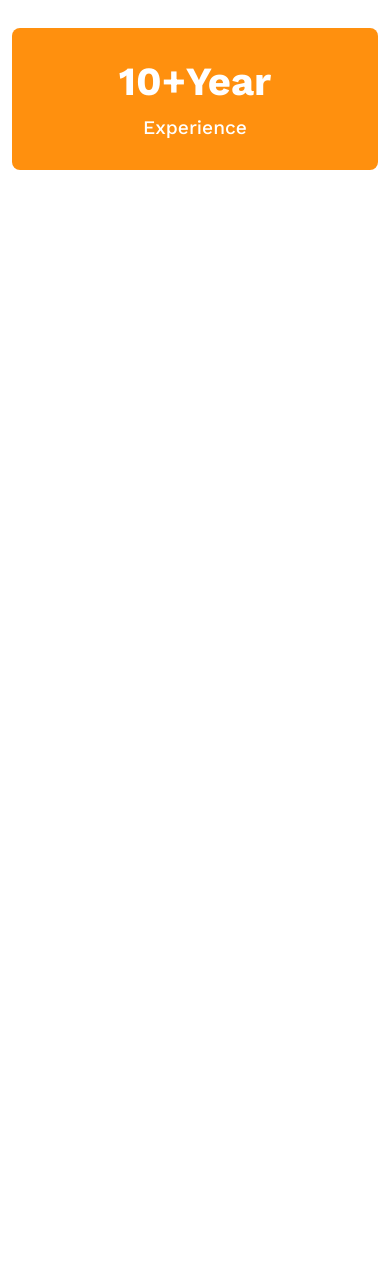
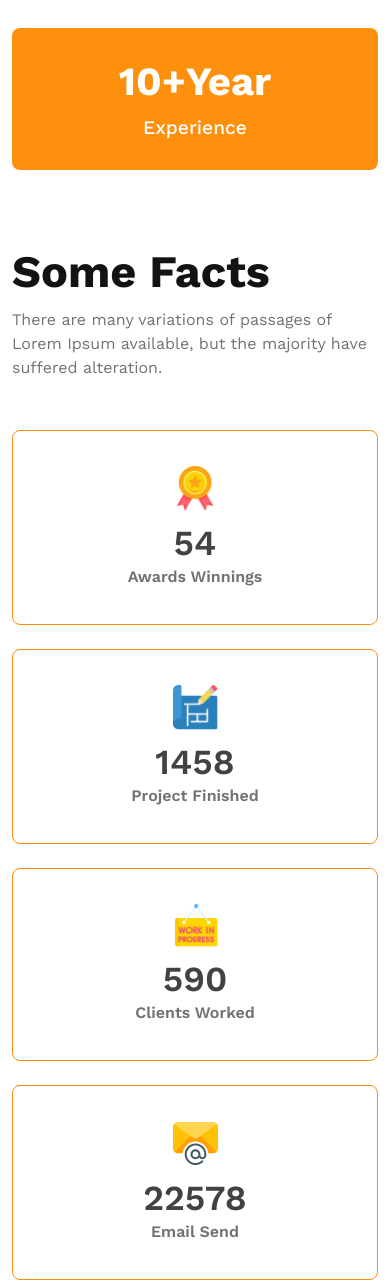
Before and after one commit to dev-rktanvir/architects, a plain HTML site: page index.html in a window 390 px wide. Shown: the part 4316-5599 px from the top of the page. Before the commit the page ends 4576 px from the top, so only its background shows below. Drawn offline with nearby package versions, Linux system fonts and the light colour scheme.

Commit message:
complete facts section

```diff
--- a/css/responsive.css
+++ b/css/responsive.css
@@ -48,6 +48,13 @@
         left: 50%;
         transform: translateX(-50%);
         bottom: -40px;
+    }
+
+    /* =========================
+   Facts Section
+========================= */
+    .facts-cards {
+        grid-template-columns: repeat(2, 1fr);
     }
 }
 
@@ -153,4 +160,32 @@
     .experience-badge p {
         font-size: 1.2rem;
     }
+
+    /* =========================
+   Facts Section
+========================= */
+
+    .facts-section {
+        padding-bottom: 80px;
+    }
+
+    .facts-heading {
+        margin-bottom: 50px;
+    }
+
+    .facts-cards {
+        grid-template-columns: repeat(1, 1fr);
+    }
+
+    .fact-card {
+        padding: 35px 20px;
+    }
+
+    .fact-card h3 {
+        font-size: 2.2rem;
+    }
+
+    .fact-card p {
+        font-size: 1rem;
+    }
 }
--- a/css/style.css
+++ b/css/style.css
@@ -206,3 +206,55 @@
     font-size: 1.5rem;
     font-weight: 500;
 }
+
+/* =========================
+   Facts Section
+========================= */
+.facts-section {
+    padding-bottom: 130px;
+}
+
+/* Section Heading */
+.facts-heading {
+    max-width: 540px;
+    margin-bottom: 80px;
+}
+
+/* Cards */
+.facts-cards {
+    gap: 24px;
+}
+
+/* Single Card */
+.fact-card {
+    border: 1px solid var(--clr-primary);
+    border-radius: 8px;
+    padding: 45px 30px;
+    text-align: center;
+    transition: all 0.3s ease;
+}
+
+.fact-card:hover {
+    transform: translateY(-8px);
+}
+
+/* Icon */
+.fact-card img {
+    width: 45px;
+    margin-bottom: 20px;
+}
+
+/* Number */
+.fact-card h3 {
+    font-size: 2.8125rem;
+    font-weight: 600;
+    color: var(--clr-card-heading);
+    margin-bottom: 10px;
+}
+
+/* Text */
+.fact-card p {
+    font-size: 1.25rem;
+    font-weight: 600;
+    color: var(--clr-text);
+}
--- a/index.html
+++ b/index.html
@@ -204,6 +204,66 @@
 
             </div>
         </section>
+
+        <!-- Some Facts Section -->
+        <section class="facts-section">
+            <div class="container">
+
+                <!-- Section Heading -->
+                <div class="facts-heading">
+                    <h2 class="section-title">
+                        Some Facts
+                    </h2>
+
+                    <p class="text">
+                        There are many variations of passages of Lorem Ipsum available,
+                        but the majority have suffered alteration.
+                    </p>
+                </div>
+
+                <!-- Facts Cards -->
+                <div class="facts-cards grid grid-col-4">
+
+                    <!-- Card 1 -->
+                    <div class="fact-card flex flex-col items-center justify-center">
+                        <img src="./images/icons/ribon.png" alt="Awards Icon">
+
+                        <h3>54</h3>
+
+                        <p>Awards Winnings</p>
+                    </div>
+
+                    <!-- Card 2 -->
+                    <div class="fact-card flex flex-col items-center justify-center">
+                        <img src="./images/icons/projects.png" alt="Projects Icon">
+
+                        <h3>1458</h3>
+
+                        <p>Project Finished</p>
+                    </div>
+
+                    <!-- Card 3 -->
+                    <div class="fact-card flex flex-col items-center justify-center">
+                        <img src="./images/icons/customers.png" alt="Clients Icon">
+
+                        <h3>590</h3>
+
+                        <p>Clients Worked</p>
+                    </div>
+
+                    <!-- Card 4 -->
+                    <div class="fact-card flex flex-col items-center justify-center">
+                        <img src="./images/icons/email.png" alt="Email Icon">
+
+                        <h3>22578</h3>
+
+                        <p>Email Send</p>
+                    </div>
+
+                </div>
+
+            </div>
+        </section>
     </main>
 
     <!-- Footer -->
```
